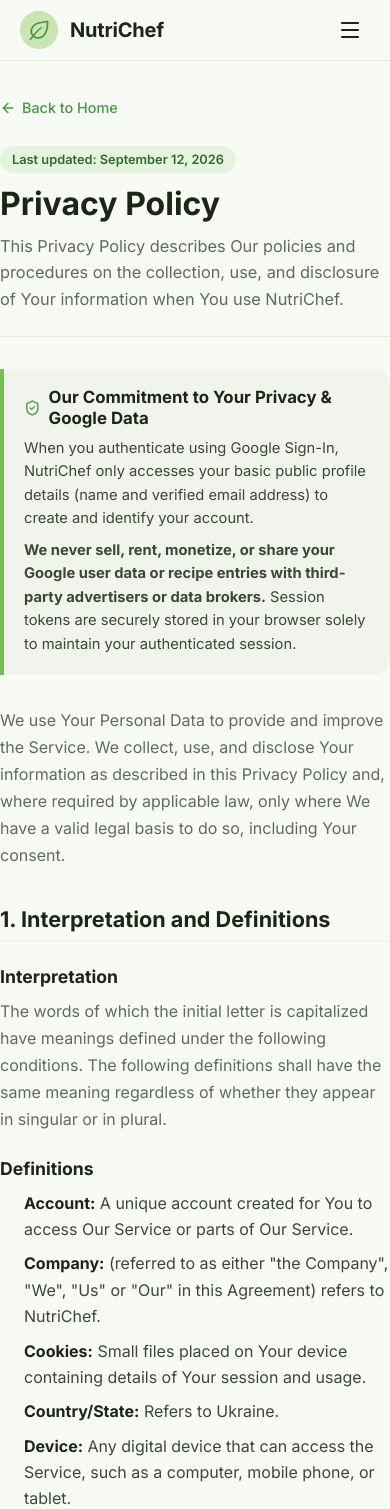
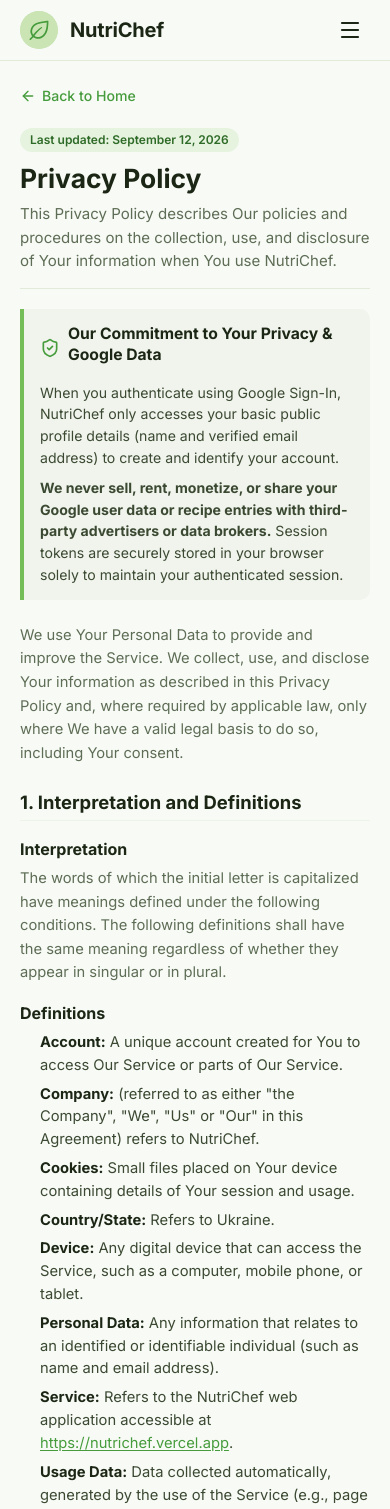
Before and after one commit to OkayMarta/nutrichef, a React (Vite) app in the folder client/: page /privacy in a window 390 px wide. Shown: the top 1509 px of the page. Built offline with nearby package versions, Linux system fonts and the light colour scheme; no server answers.

Commit message:
feat(responsive): optimize mobile landing, legal pages, and navigation

```diff
--- a/client/src/pages/Legal/LegalPage.scss
+++ b/client/src/pages/Legal/LegalPage.scss
@@ -2,7 +2,13 @@
 @use "../../styles/mixins" as *;
 
 .legal-page {
-    padding: 36px 0 80px;
+    padding-top: 36px;
+    padding-bottom: 80px;
+
+    @media (max-width: 768px) {
+        padding-top: 20px;
+        padding-bottom: 48px;
+    }
 
     &__container {
         max-width: 820px;
@@ -11,6 +17,10 @@
 
     &__back-nav {
         margin-bottom: 24px;
+
+        @media (max-width: 768px) {
+            margin-bottom: 16px;
+        }
     }
 
     &__back-link {
@@ -29,12 +39,22 @@
             color: $color-brand-darker;
             transform: translateX(-2px);
         }
+
+        @media (max-width: 768px) {
+            padding: 4px 0;
+            font-size: 0.88rem;
+        }
     }
 
     &__header {
         margin-bottom: 32px;
         padding-bottom: 24px;
         border-bottom: 1px solid $color-border;
+
+        @media (max-width: 768px) {
+            margin-bottom: 20px;
+            padding-bottom: 16px;
+        }
     }
 
     &__badge {
@@ -46,6 +66,12 @@
         background-color: $color-brand-badge-bg;
         color: $color-brand-badge-text;
         margin-bottom: 12px;
+
+        @media (max-width: 768px) {
+            font-size: 0.75rem;
+            padding: 3px 10px;
+            margin-bottom: 10px;
+        }
     }
 
     &__title {
@@ -54,6 +80,12 @@
         color: $color-text-dark;
         line-height: 1.2;
         margin: 0 0 10px;
+
+        @media (max-width: 768px) {
+            font-size: clamp(1.65rem, 6.5vw, 2.1rem);
+            line-height: 1.22;
+            margin-bottom: 8px;
+        }
     }
 
     &__subtitle {
@@ -61,6 +93,11 @@
         color: $color-text-muted;
         line-height: 1.6;
         margin: 0;
+
+        @media (max-width: 768px) {
+            font-size: 0.94rem;
+            line-height: 1.55;
+        }
     }
 
     /* Highlight Banner for Key Legal Notices (e.g. Google OAuth or Health Disclaimer) */
@@ -71,9 +108,30 @@
         padding: 18px 20px;
         margin-bottom: 32px;
 
+        @media (max-width: 768px) {
+            padding: 14px 16px;
+            margin-bottom: 24px;
+            border-radius: 0 10px 10px 0;
+        }
+
         &--warning {
             background-color: #fff9eb;
             border-left-color: #f59e0b;
+        }
+
+        &-header {
+            display: flex;
+            align-items: center;
+            gap: 8px;
+            margin-bottom: 8px;
+
+            svg {
+                flex-shrink: 0;
+            }
+
+            h3 {
+                margin: 0;
+            }
         }
 
         h3 {
@@ -81,6 +139,11 @@
             font-weight: $font-weight-bold;
             color: $color-text-dark;
             margin: 0 0 8px;
+
+            @media (max-width: 768px) {
+                font-size: 0.98rem;
+                line-height: 1.35;
+            }
         }
 
         p {
@@ -88,6 +151,11 @@
             color: $color-text-secondary;
             line-height: 1.6;
             margin: 0;
+
+            @media (max-width: 768px) {
+                font-size: 0.88rem;
+                line-height: 1.55;
+            }
         }
 
         p + p {
@@ -100,6 +168,13 @@
         color: $color-text-secondary;
         font-size: 1rem;
         line-height: 1.7;
+        overflow-wrap: break-word;
+        word-break: break-word;
+
+        @media (max-width: 768px) {
+            font-size: 0.92rem;
+            line-height: 1.6;
+        }
 
         h2 {
             font-size: 1.35rem;
@@ -108,6 +183,12 @@
             margin: 36px 0 14px;
             padding-bottom: 8px;
             border-bottom: 1px solid $color-border-subtle;
+
+            @media (max-width: 768px) {
+                font-size: 1.15rem;
+                margin: 26px 0 10px;
+                padding-bottom: 6px;
+            }
         }
 
         h3 {
@@ -115,21 +196,39 @@
             font-weight: $font-weight-bold;
             color: $color-text-dark;
             margin: 24px 0 10px;
+
+            @media (max-width: 768px) {
+                font-size: 1rem;
+                margin: 18px 0 8px;
+            }
         }
 
         p {
             margin: 0 0 16px;
+
+            @media (max-width: 768px) {
+                margin: 0 0 12px;
+            }
         }
 
         ul,
         ol {
             margin: 0 0 20px 24px;
             padding: 0;
+
+            @media (max-width: 768px) {
+                margin: 0 0 16px 20px;
+            }
         }
 
         li {
             margin-bottom: 8px;
             line-height: 1.65;
+
+            @media (max-width: 768px) {
+                margin-bottom: 6px;
+                line-height: 1.55;
+            }
         }
 
         strong {
@@ -159,6 +258,17 @@
         margin-top: 48px;
         padding-top: 24px;
         border-top: 1px solid $color-border;
+
+        @media (max-width: 768px) {
+            margin-top: 32px;
+            padding-top: 20px;
+            gap: 12px;
+        }
+
+        @media (max-width: 480px) {
+            flex-direction: column-reverse;
+            align-items: stretch;
+        }
     }
 
     &__action-btn {
@@ -180,5 +290,16 @@
             color: $color-text-dark;
             border-color: $color-brand-light;
         }
+
+        @media (max-width: 768px) {
+            padding: 10px 16px;
+            font-size: 0.88rem;
+            min-height: 44px;
+        }
+
+        @media (max-width: 480px) {
+            width: 100%;
+            justify-content: center;
+        }
     }
 }
--- a/client/src/pages/Legal/PrivacyPolicy.jsx
+++ b/client/src/pages/Legal/PrivacyPolicy.jsx
@@ -38,16 +38,9 @@
 
                 {/* Google OAuth & Data Privacy Commitment Callout */}
                 <div className="legal-page__callout">
-                    <div
-                        style={{
-                            display: "flex",
-                            alignItems: "center",
-                            gap: "8px",
-                            marginBottom: "8px",
-                        }}
-                    >
+                    <div className="legal-page__callout-header">
                         <ShieldCheck size={20} color="#469c3c" />
-                        <h3 style={{ margin: 0 }}>
+                        <h3>
                             Our Commitment to Your Privacy &amp; Google Data
                         </h3>
                     </div>
```
